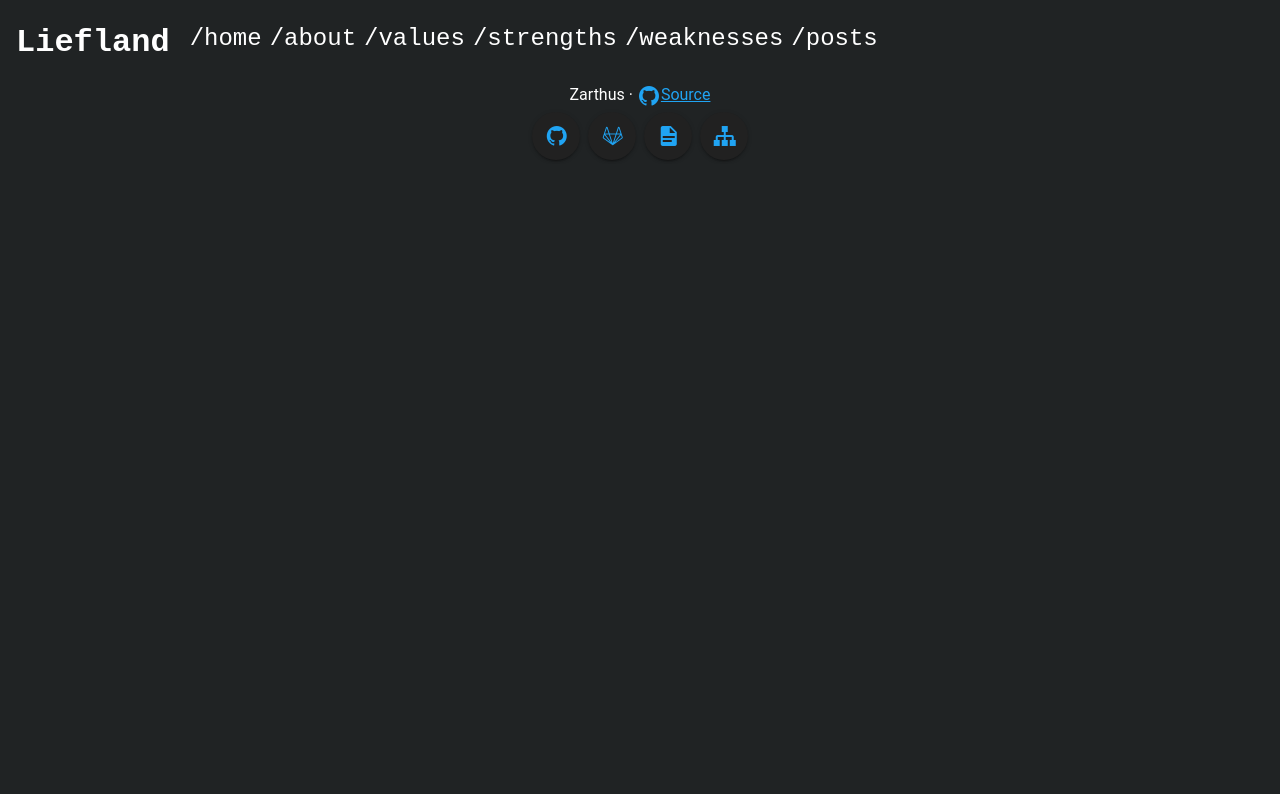
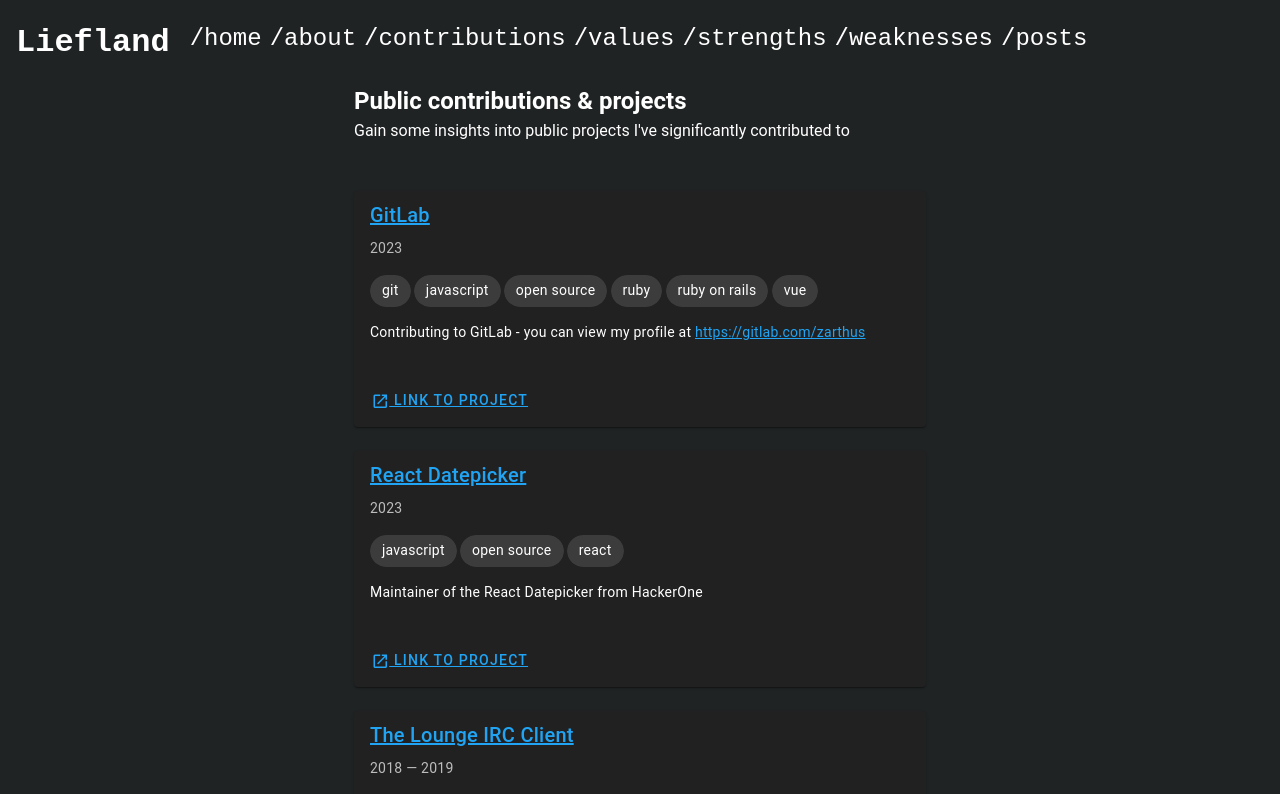
Before and after one commit to Zarthus/nomenclature, a Vue app: page /contributions in a window 1280 px wide. Shown: the top 794 px of the page. Built offline with nearby package versions, Linux system fonts and the light colour scheme; what vue3-particles would draw is missing.

Commit message:
add /contributions page

```diff
--- a/public/api.json
+++ b/public/api.json
@@ -3,6 +3,7 @@
 
     "home": "/",
     "about": "/about",
+    "contributions": "/contributions",
     "values": "/values",
     "strengths": "/strengths",
     "weaknesses": "/weaknesses",
--- /dev/null
+++ b/src/components/ProjectItem.vue
@@ -0,0 +1,46 @@
+<script setup lang="ts">
+const props = defineProps(['title', 'date', 'tags', 'details', 'link']);
+
+const sortedTags = props.tags;
+sortedTags.sort();
+</script>
+
+<template>
+    <v-card>
+        <v-card-title v-if="link">
+            <z-link :external="true" :href="link" :details="details" v-if="link">
+                {{ title }}
+            </z-link>
+        </v-card-title>
+        <v-card-title v-else>
+            {{ title }}
+        </v-card-title>
+        <v-card-subtitle>{{ date }}</v-card-subtitle>
+        <v-card-text>
+            <div class="tags" v-if="tags.length">
+                <span v-for="tag in sortedTags" :key="tag" class="tag">
+                    <v-chip>{{ tag }}</v-chip>
+                </span>
+            </div>
+
+            <slot></slot>
+        </v-card-text>
+        <v-card-actions v-if="link">
+            <v-btn>
+                <z-link :external="true" :href="link" icon="mdi-open-in-new" :details="details">
+                    Link to Project
+                </z-link>
+            </v-btn>
+        </v-card-actions>
+    </v-card>
+</template>
+
+<style scoped>
+.tag {
+    margin-right: 0.2rem;
+}
+
+.tags {
+    margin-bottom: 1rem;
+}
+</style>
--- a/src/router/index.ts
+++ b/src/router/index.ts
@@ -13,6 +13,11 @@
             path: '/about',
             name: 'about',
             component: () => import('../views/AboutView.vue'),
+        },
+        {
+            path: '/contributions',
+            name: 'contributions',
+            component: () => import('../views/ContributionView.vue'),
         },
         {
             path: '/values',
--- /dev/null
+++ b/src/views/ContributionView.vue
@@ -0,0 +1,167 @@
+<script lang="ts" setup>
+import ProjectItem from '../components/ProjectItem.vue';
+
+defineProps(['title', 'date', 'tags', 'details', 'link']);
+</script>
+
+<template>
+    <div class="about">
+        <div class="user-info-ext">
+            <v-container>
+                <v-row>
+                    <v-col offset="3" cols="6">
+                        <h2>Public contributions &amp; projects</h2>
+                        <p>Gain some insights into public projects I've significantly contributed to</p>
+                    </v-col>
+                </v-row>
+            </v-container>
+
+            <v-container>
+                <v-row>
+                    <v-col offset="3" cols="6">
+                        <ProjectItem
+                            title="GitLab"
+                            date="2023"
+                            :tags="['open source', 'ruby', 'ruby on rails', 'vue', 'javascript', 'git']"
+                            :details="undefined"
+                            link="https://gitlab.com"
+                        >
+                            <p>
+                                Contributing to GitLab - you can view my profile at
+                                <z-link :external="true" href="https://gitlab.com/zarthus">
+                                    https://gitlab.com/zarthus
+                                </z-link>
+                            </p>
+                        </ProjectItem>
+                    </v-col>
+                </v-row>
+
+                <v-row>
+                    <v-col offset="3" cols="6">
+                        <ProjectItem
+                            title="React Datepicker"
+                            date="2023"
+                            :tags="['open source', 'react', 'javascript']"
+                            :details="undefined"
+                            link="https://github.com/Hacker0x01/react-datepicker"
+                        >
+                            <p>Maintainer of the React Datepicker from HackerOne</p>
+                        </ProjectItem>
+                    </v-col>
+                </v-row>
+
+                <v-row>
+                    <v-col offset="3" cols="6">
+                        <ProjectItem
+                            title="The Lounge IRC Client"
+                            date="2018 &mdash; 2019"
+                            :tags="['open source', 'irc', 'vue', 'javascript']"
+                            :details="undefined"
+                            link="https://github.com/thelounge/thelounge"
+                        >
+                        </ProjectItem>
+                    </v-col>
+                </v-row>
+
+                <v-row>
+                    <v-col offset="3" cols="6">
+                        <ProjectItem
+                            title="Regex101"
+                            date="2017 &mdash; 2019 primarily, thereafter passively"
+                            :tags="['regular expressions', 'open source', 'react', 'issue management', 'translations']"
+                            :details="undefined"
+                            link="https://github.com/firasdib/Regex101"
+                        >
+                            <p>
+                                <z-link :external="true" href="https://regex101.com">https://regex101.com</z-link> is a
+                                tool for testing and learning Regular Expressions.
+                            </p>
+                        </ProjectItem>
+                    </v-col>
+                </v-row>
+
+                <v-row>
+                    <v-col offset="3" cols="6">
+                        <ProjectItem title="Bug Bounty Hunter" date="2016 - current" :tags="['security', 'bug bounty']">
+                            <p>Found vulnerabilities in:</p>
+                            <ul>
+                                <li>GitHub</li>
+                                <li>HackerOne</li>
+                                <li>T-Mobile</li>
+                                <li>Several Open Source repositories</li>
+                            </ul>
+
+                            <p>Profiles:</p>
+                            <ul>
+                                <li>
+                                    <z-link :external="true" href="https://hackerone.com/zarthus">
+                                        zarthus, HackerOne
+                                    </z-link>
+                                </li>
+                                <li>
+                                    <z-link :external="true" href="https://hackerone.com/zerotea">
+                                        zerotea, HackerOne
+                                    </z-link>
+                                </li>
+                                <li>
+                                    <z-link :external="true" href="https://github.com/zarthus">
+                                        zarthus, GitHub
+                                    </z-link>
+                                </li>
+                            </ul>
+                        </ProjectItem>
+                    </v-col>
+                </v-row>
+
+                <v-row>
+                    <v-col offset="3" cols="6">
+                        <ProjectItem
+                            title="IRC Operator, Network Admin - Esper.net"
+                            date="2014 &mdash; 2019"
+                            :tags="['irc', 'sysadmin', 'c', 'sponsor', 'support']"
+                            :details="undefined"
+                            link="https://esper.net"
+                        >
+                            <p>
+                                EsperNet is an IRC server - known for hosting many communities, most notably those for
+                                Minecraft and Factorio
+                            </p>
+                        </ProjectItem>
+                    </v-col>
+                </v-row>
+            </v-container>
+
+            <v-container>
+                <v-row>
+                    <v-col offset="3" cols="6">
+                        <h2>Places I've worked at</h2>
+                    </v-col>
+                </v-row>
+            </v-container>
+            <v-container>
+                <v-row>
+                    <v-col offset="3" cols="6">
+                        <ul>
+                            <li>HackerOne (2022 &mdash; current)</li>
+                            <li>Joyride (2018 &mdash; 2022)</li>
+                            <li>trivago (2017 &mdash; 2018)</li>
+                            <li>Almanapp (2016 &mdash; 2017)</li>
+                            <li>Dotsolutions (2015)</li>
+                        </ul>
+                    </v-col>
+                </v-row>
+            </v-container>
+        </div>
+    </div>
+</template>
+
+<style scoped>
+p,
+ul {
+    margin-bottom: 1rem;
+}
+
+li {
+    margin-left: 2rem;
+}
+</style>
```
